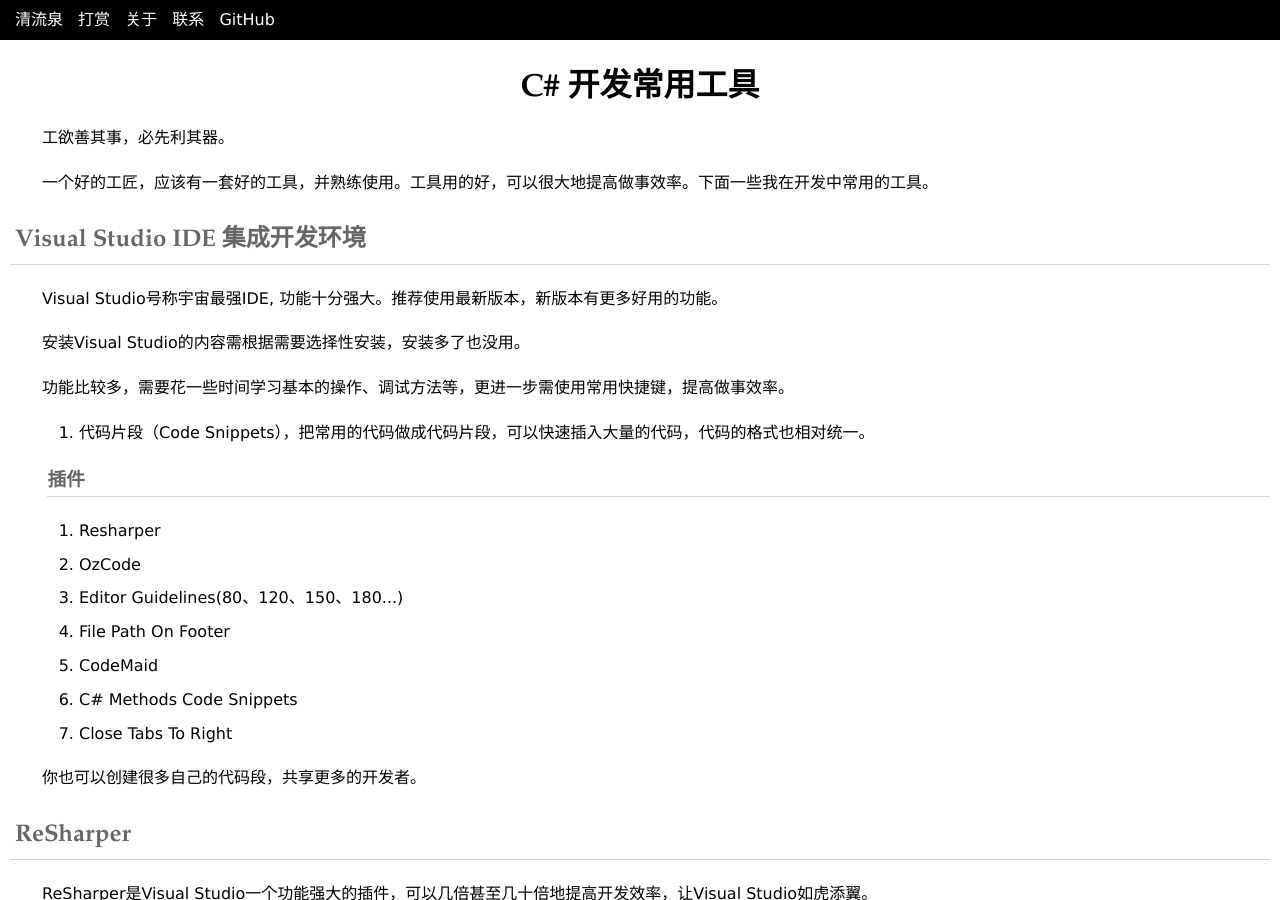
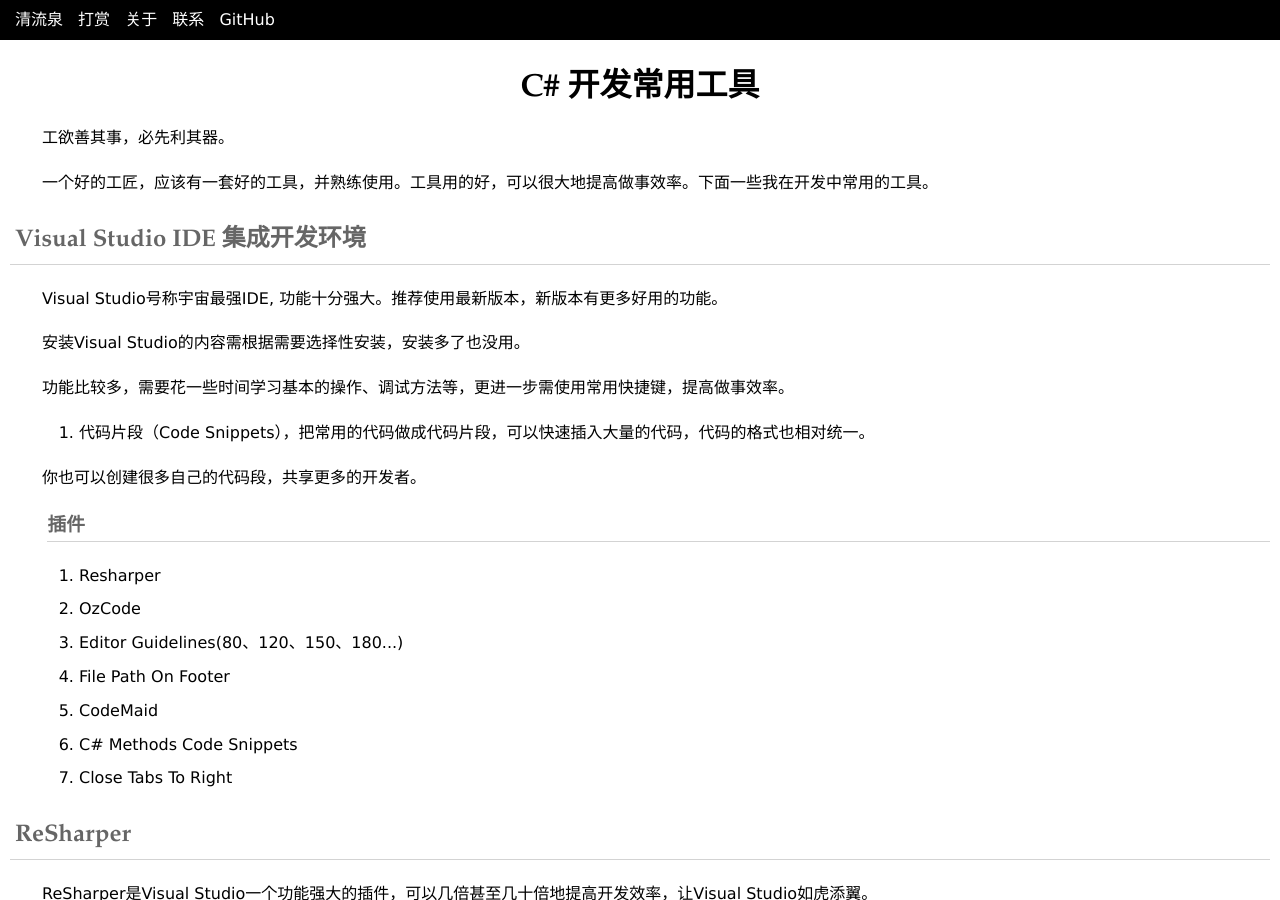
Before and after one commit to yinyongxian/yinyongxian.github.io, a Jekyll site: the page built from _posts/2018/2018-06-01-csharp-development-common-tools.html, in a window 1280 px wide and 900 px high. Built offline with Jekyll 4.4.1, drawn with Linux system fonts in a browser that asks for light colours; some of the changed lines change nothing that is shown.

Commit message:
C# 开发常用工具

```diff
--- a/_posts/2018/2018-06-01-csharp-development-common-tools.html
+++ b/_posts/2018/2018-06-01-csharp-development-common-tools.html
@@ -28,6 +28,7 @@
   <ol>
     <li>代码片段（Code Snippets），把常用的代码做成代码片段，可以快速插入大量的代码，代码的格式也相对统一。</li>
   </ol>
+  <p>你也可以创建很多自己的代码段，共享更多的开发者。</p>
   <h3>插件</h3>
   <p>
   <ol>
@@ -40,7 +41,6 @@
     <li>Close Tabs To Right</li>
   </ol>
   </p>
-  <p>你也可以创建很多自己的代码段，共享更多的开发者。</p>
   <h2>ReSharper</h2>
   <p>ReSharper是Visual Studio一个功能强大的插件，可以几倍甚至几十倍地提高开发效率，让Visual Studio如虎添翼。</p>
   <p>初学者不建议上来就使用该工具，其强大的智能提示会让人忘记基本的语法。当你对编程语言的语法及基本的使用方式相当熟悉之后，再使用该插件可极大提高做事效率。</p>
```
